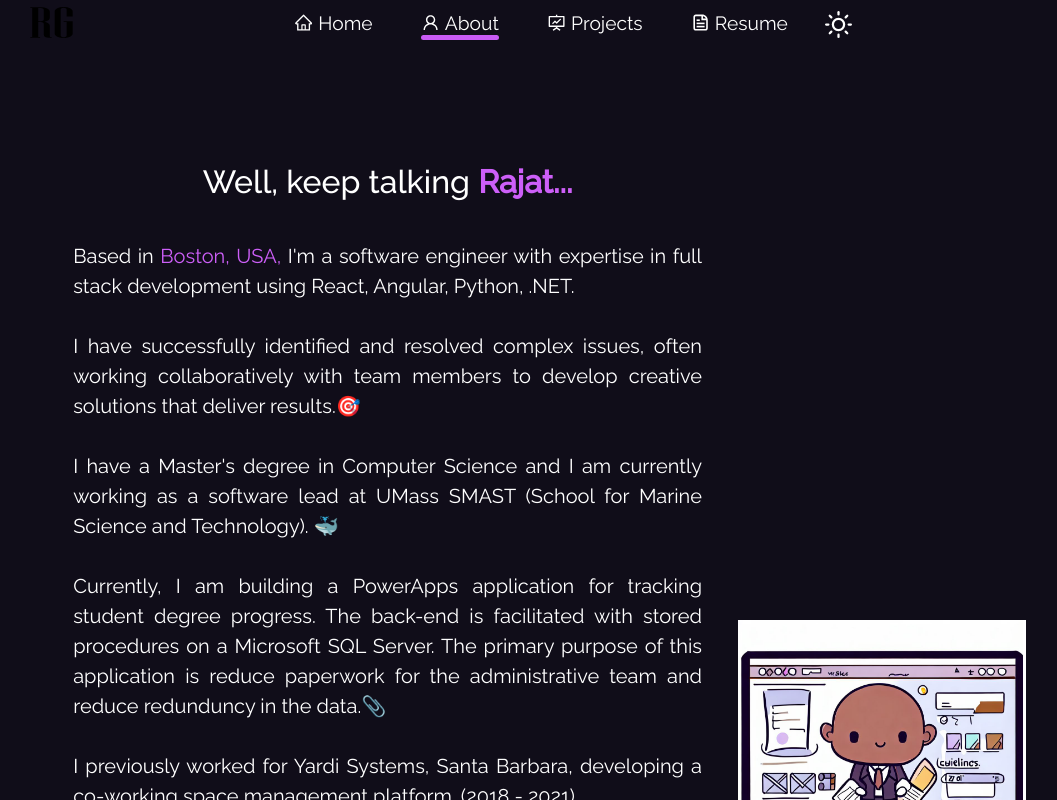
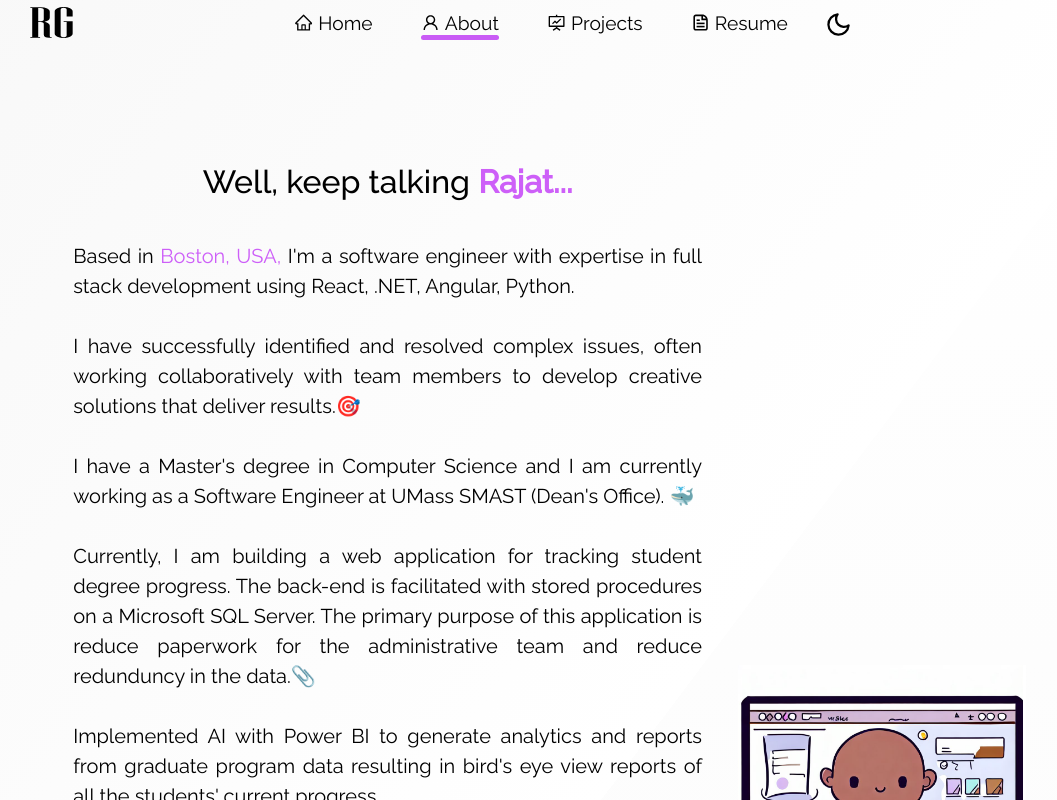
Before and after one commit to rajatgedam/rajatgedam.github.io, a React (Create React App) app: page /about in a window 1280 px wide. Shown: the top 800 px of the page, without its empty margins (94-1151 px from the left). Built offline with nearby package versions, Linux system fonts and the light colour scheme.

Commit message:
Added resp. + Updated info

```diff
--- a/src/data/info.js
+++ b/src/data/info.js
@@ -34,7 +34,7 @@ export const info = {
     },
     {
       emoji: '💼',
-      text: 'Software Lead at SMAST',
+      text: 'Software Engineer at SMAST',
     },
     {
       emoji: '🎓',
--- a/src/hooks/themeHook/themeContext.js
+++ b/src/hooks/themeHook/themeContext.js
@@ -5,7 +5,7 @@ import {
   useState,
 } from 'react';
 
-const DARK_LOCAL_STORAGE_KEY = 'dark';
+const DARK_LOCAL_STORAGE_KEY = 'light'; //change while setting default
 
 export const ThemeContext = createContext({
   dark: false,
@@ -13,7 +13,7 @@ export const ThemeContext = createContext({
 });
 
 export const ThemeProvider = ({ children }) => {
-  const [dark, setDark] = useState(true); // dark by default
+  const [dark, setDark] = useState(false); // dark by default if true
 
   const toggleTheme = useCallback(() => {
     setDark((prevDark) => {
@@ -35,8 +35,7 @@ export const ThemeProvider = ({ children }) => {
     );
 
     if (localValue === null) {
-      document.body.classList.add('dark');
-    } else {
+      document.body.classList.add('light'); //change while setting default
       setDark(localValue);
       document.body.classList.add(localValue ? 'dark' : 'light');
     }
--- a/src/scenes/About/AboutTextCard/AboutTextCard.jsx
+++ b/src/scenes/About/AboutTextCard/AboutTextCard.jsx
@@ -14,16 +14,18 @@ const AboutTextCard = () => {
         {/* <span className={s.purple}>Rajat Gedam</span> */}
         Based in <span className={s.purple}> Boston, USA, </span>
         I'm a software engineer with expertise in full stack development{' '}
-        using React, Angular, Python, .NET.
+        using React, .NET, Angular, Python.
         <br />
 
         <br />
         I have successfully identified and resolved complex issues, often working collaboratively with team members to develop creative solutions that deliver results.🎯
         <br />
         <br />
-        I have a Master's degree in Computer Science and I am currently working as a software lead at UMass SMAST (School for Marine Science and Technology). 🐳
-        <br /><br /> Currently, I am building a PowerApps application for tracking student degree progress. The back-end is facilitated with stored procedures on a Microsoft SQL Server.
+        I have a Master's degree in Computer Science and I am currently working as a Software Engineer at UMass SMAST (Dean's Office). 🐳
+        <br /><br /> Currently, I am building a web application for tracking student degree progress. The back-end is facilitated with stored procedures on a Microsoft SQL Server.
         The primary purpose of this application is reduce paperwork for the administrative team and reduce redunduncy in the data.📎
+        <br /><br />
+        Implemented AI with Power BI to generate analytics and reports from graduate program data resulting in bird's eye view reports of all the students' current progress.
         <br /><br />
         I previously worked for Yardi Systems, Santa Barbara, developing a co-working space management platform. (2018 - 2021)
         <br /><br />
```
Also changed, not shown: 1 other file (tests, documents, lock files or other folders).
